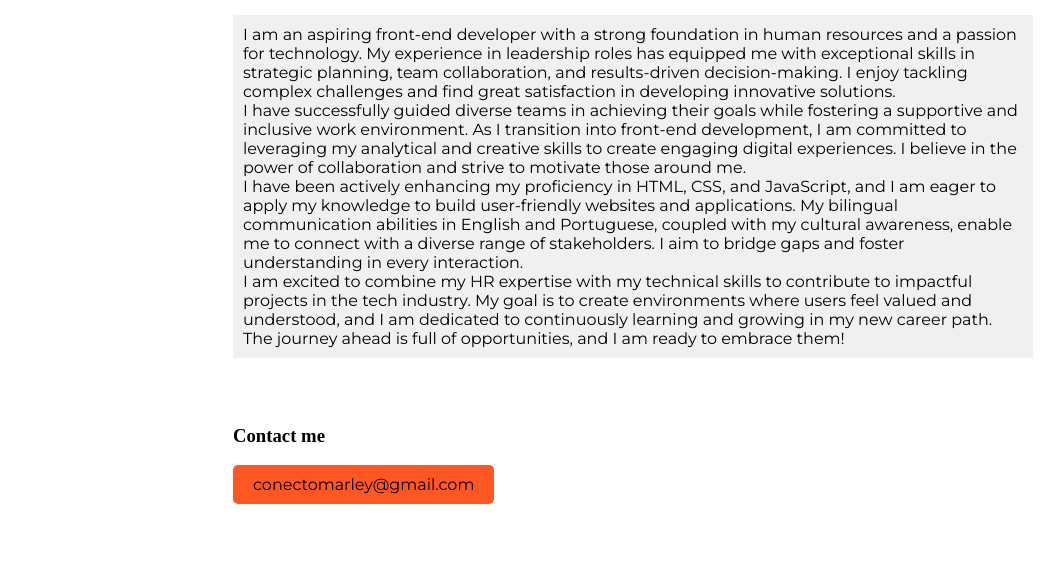
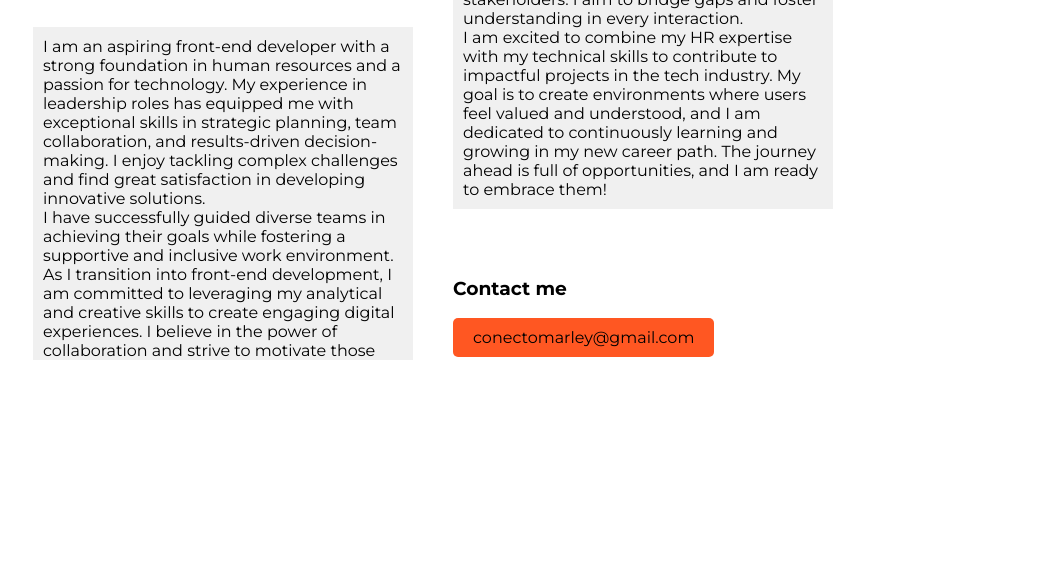
Before and after one commit to conectomarley/oneportfolio, a plain HTML site: page about.html in a window 1280 px wide. Shown: the part 221-800 px from the top of the page, without its empty margins (7-1071 px from the left). Drawn offline with Linux system fonts and the light colour scheme.

Commit message:
style updated

```diff
--- a/about.html
+++ b/about.html
@@ -16,6 +16,15 @@
     />
 
     <title>About me</title>
+    <style>
+      body {
+        font-family: "Montserrat", sans-serif;
+        margin: 40px;
+        column-count: 2;
+        column-gap: 40px;
+      }
+    </style>
+    </style>
   </head>
   <body>
     <a href="index.html" id="backhome">Back to homepage</a>
```
